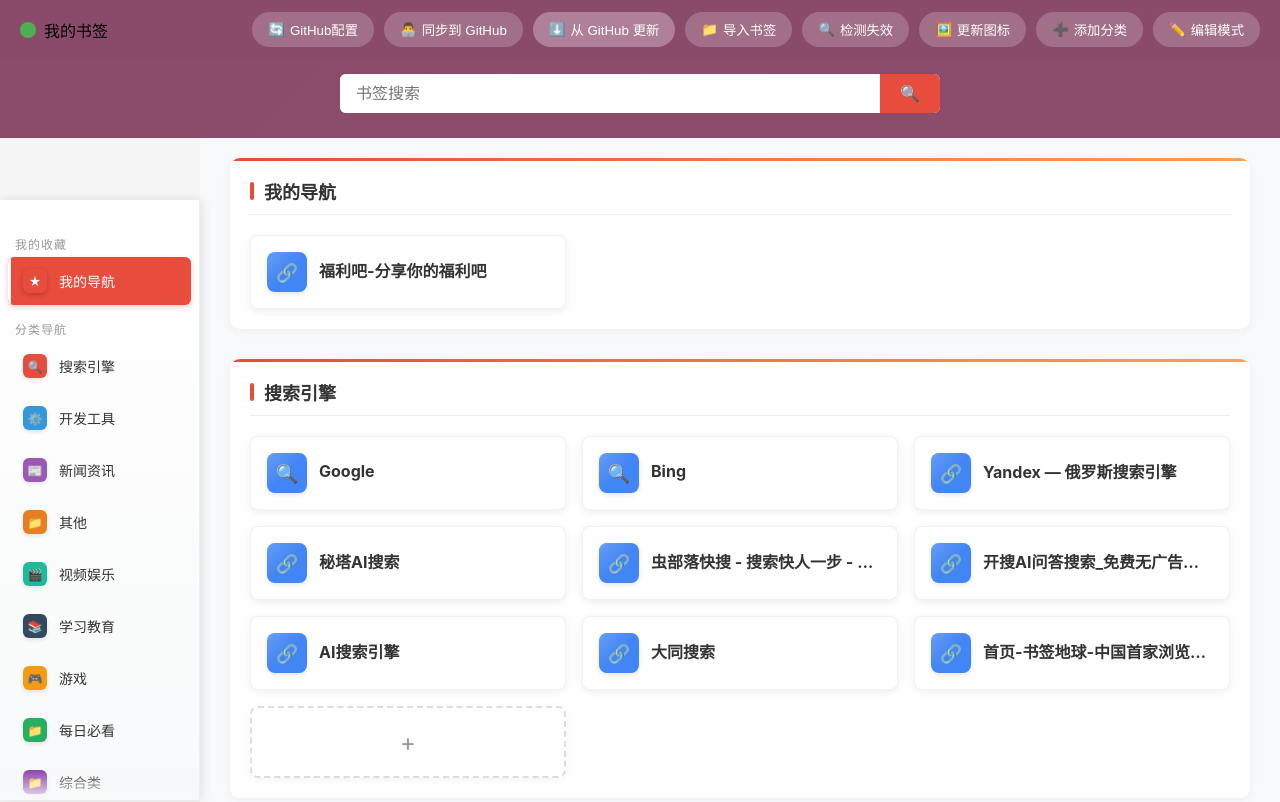
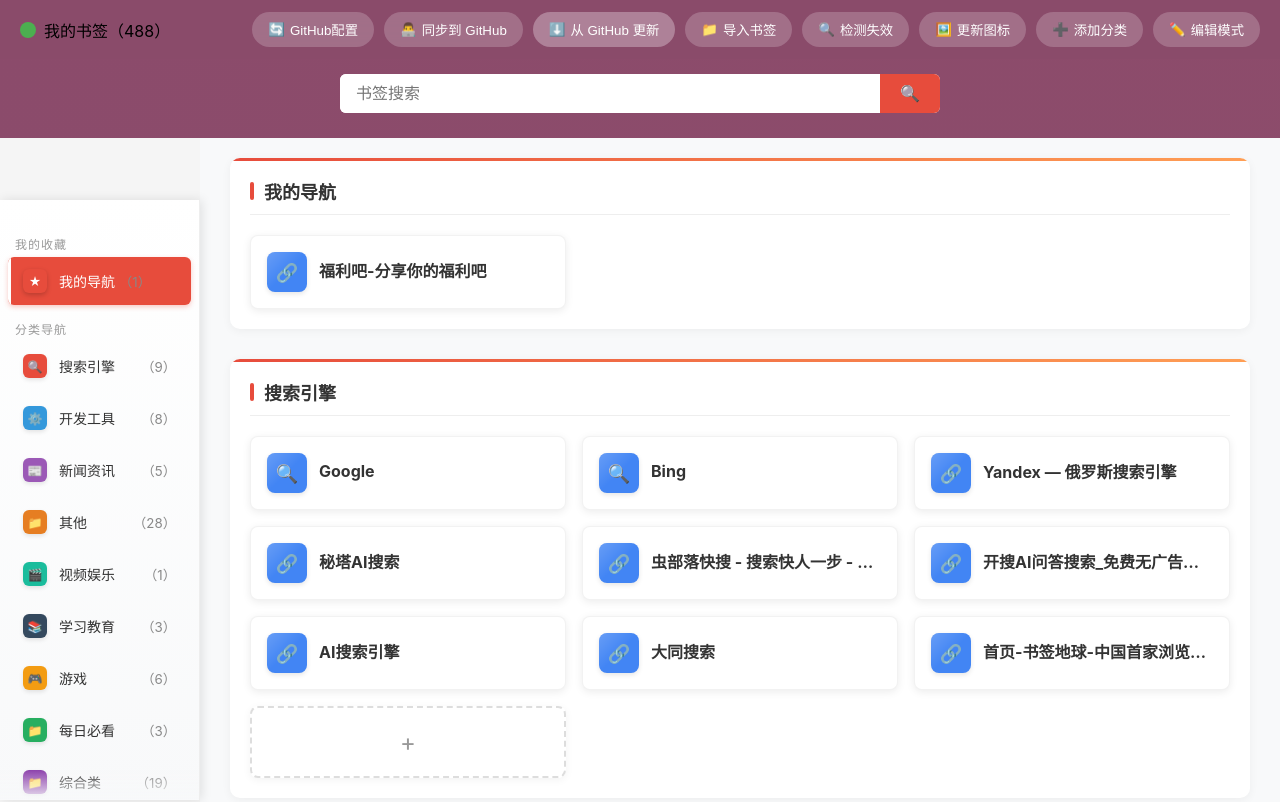
Before and after one commit to sky2048/Favorites, a plain HTML site: page index.html in a window 1280 px wide. Shown: the top 802 px of the page. Drawn offline with Linux system fonts and the light colour scheme.

Commit message:
sky
增加书签数量统计

```diff
--- a/index.html
+++ b/index.html
@@ -12,7 +12,7 @@
         <div style="display: flex; align-items: center;">
             <span style="display: flex; align-items: center; margin-right: 15px;">
                 <span style="display: inline-block; width: 16px; height: 16px; background-color: #4CAF50; border-radius: 50%; margin-right: 8px;"></span>
-                我的书签
+                我的书签<span id="total-count"></span>
             </span>
         </div>
         <div style="display: flex; gap: 10px;">
--- a/js/main.js
+++ b/js/main.js
@@ -39,6 +39,26 @@
     }
 }
 
+// 统计所有书签总数
+function getTotalBookmarksCount() {
+    let total = 0;
+    if (bookmarksData) {
+        // 收藏夹
+        if (bookmarksData.favoriteBookmarks && Array.isArray(bookmarksData.favoriteBookmarks)) {
+            total += bookmarksData.favoriteBookmarks.length;
+        }
+        // 分类
+        if (bookmarksData.categories && Array.isArray(bookmarksData.categories)) {
+            bookmarksData.categories.forEach(cat => {
+                if (cat.bookmarks && Array.isArray(cat.bookmarks)) {
+                    total += cat.bookmarks.length;
+                }
+            });
+        }
+    }
+    return total;
+}
+
 // 初始化侧边栏
 function initializeSidebar(categories) {
     const sidebar = document.querySelector('.sidebar');
@@ -62,7 +82,15 @@
     myNavIcon.textContent = '★';
 
     myNavItem.appendChild(myNavIcon);
+    // "我的导航"后面加数量
+    const favCountSpan = document.createElement('span');
+    favCountSpan.className = 'category-count';
+    favCountSpan.style.color = '#888';
+    favCountSpan.style.marginLeft = '4px';
+    favCountSpan.textContent =
+        bookmarksData && bookmarksData.favoriteBookmarks ? `（${bookmarksData.favoriteBookmarks.length}）` : '（0）';
     myNavItem.appendChild(document.createTextNode('我的导航'));
+    myNavItem.appendChild(favCountSpan);
 
     // 添加点击事件
     myNavItem.addEventListener('click', function() {
@@ -117,6 +145,15 @@
 
         // 添加分类名称
         nameContainer.appendChild(document.createTextNode(category.name));
+
+        // 分类数量统计
+        const catCountSpan = document.createElement('span');
+        catCountSpan.className = 'category-count';
+        catCountSpan.style.color = '#888';
+        catCountSpan.style.marginLeft = '4px';
+        catCountSpan.textContent =
+            category.bookmarks && Array.isArray(category.bookmarks) ? `（${category.bookmarks.length}）` : '（0）';
+        nameContainer.appendChild(catCountSpan);
 
         // 创建删除按钮
         const deleteBtn = document.createElement('button');
@@ -459,6 +496,12 @@
 
         // 添加侧边栏滚动监听
         setupSidebarScroll();
+
+        // 显示总书签数
+        const totalCountSpan = document.getElementById('total-count');
+        if (totalCountSpan) {
+            totalCountSpan.textContent = `（${getTotalBookmarksCount()}）`;
+        }
     }
 
     // 获取编辑模式按钮
--- a/styles/main.css
+++ b/styles/main.css
@@ -823,3 +823,9 @@
 body.edit-mode .section-delete-btn {
     display: inline-block !important;
 }
+
+.category-count {
+    color: #888;
+    margin-left: 4px;
+    font-size: 0.95em;
+}
```
